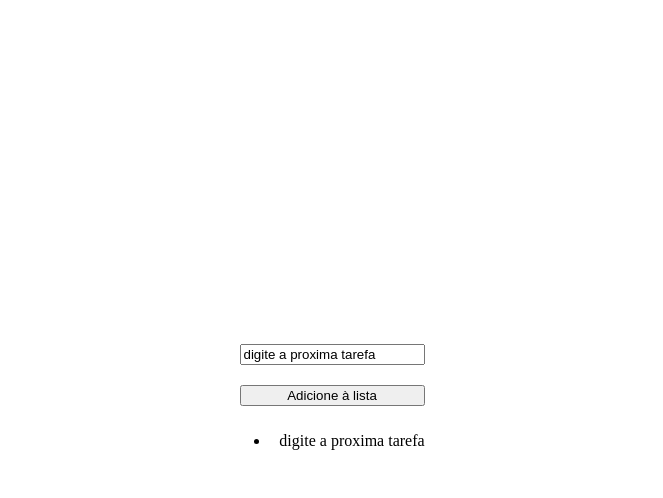
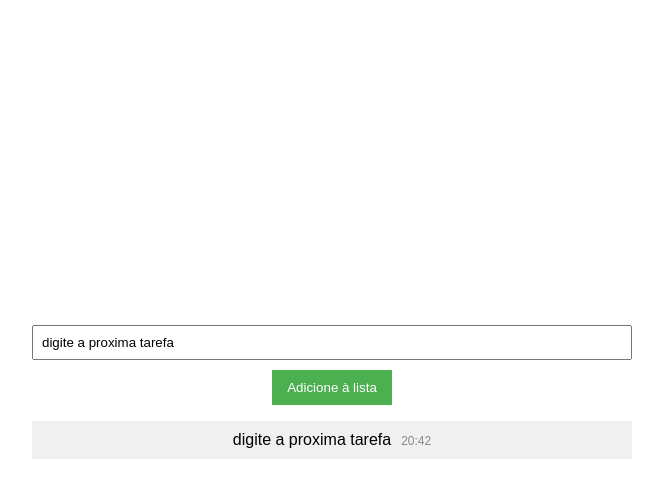
Before and after one commit to kadukitesesi/ESTUDOS_24, a plain HTML site: page javascript/lista de tarefas/index.html in a window 1280 px wide. Both pictures are taken after a click on the button "Adicione à lista". Shown: the whole page, without its empty margins (308-971 px from the left). Drawn offline with Linux system fonts and the light colour scheme.

```diff
--- a/javascript/lista de tarefas/index.html
+++ b/javascript/lista de tarefas/index.html
@@ -8,11 +8,12 @@
 </head>
 <body>
     <main>
-        <input type="text" value="digite a proxima tarefa" id="tarefa" placeholder="Me diga sua próxima tarefa">
-        <input type="button" value="Adicione à lista" onclick="criaTarefa()">
-        <ul id="lista">
-
-        </ul>
+        <div class="card">
+            <input type="text" value="digite a proxima tarefa" id="tarefa" placeholder="Me diga sua próxima tarefa">
+            <input type="button" value="Adicione à lista" onclick="criaTarefa()">
+            <ul id="lista">
+            </ul>
+        </div>
     </main>
     <script src="main.js"></script>
 </body>
--- a/javascript/lista de tarefas/main.js
+++ b/javascript/lista de tarefas/main.js
@@ -1,12 +1,19 @@
-let arrayTarefas = []
+let hoje = new Date();
 
-function criaTarefa(){
-    let conteudo = document.getElementById("tarefa").value
-    let selectLista = document.getElementById("lista")
-    let novaTarefa = document.createElement("li")
+function criaTarefa() {
+    let conteudo = document.getElementById("tarefa").value;
+    let selectLista = document.getElementById("lista");
+    let novaTarefa = document.createElement("li");
+
+    let horaTarefa = hoje.getHours();
+    let minutoTarefa = hoje.getMinutes();
+    let momentoTarefa = `${horaTarefa}:${minutoTarefa}`;
 
     novaTarefa.textContent = conteudo;
     selectLista.appendChild(novaTarefa);
 
-
+    let dataElement = document.createElement("span");
+    dataElement.textContent = momentoTarefa;
+    dataElement.className = "data-tarefa";
+    novaTarefa.appendChild(dataElement);
 }
--- a/javascript/lista de tarefas/style.css
+++ b/javascript/lista de tarefas/style.css
@@ -3,14 +3,52 @@
     height: 100vh;
     display: grid;
     place-items: center;
+    font-family: 'Arial', sans-serif;
 }
 
 main {
-    display: flex;
-    flex-direction: column;
     text-align: center;
+    max-width: 600px; /* Define a largura máxima do main para evitar que ele fique muito largo em telas grandes */
+    width: 80%; /* Define a largura do main em relação à largura do contêiner pai */
 }
 
-input{
-    margin: 10px;
+input[type="text"] {
+    width: 100%;
+    padding: 8px;
+    margin-bottom: 10px;
+    box-sizing: border-box;
 }
+
+input[type="button"] {
+    padding: 10px 15px;
+    background-color: #4CAF50;
+    color: white;
+    border: none;
+    cursor: pointer;
+}
+
+ul {
+    list-style-type: none;
+    padding: 0;
+}
+
+li {
+    background-color: #f0f0f0;
+    padding: 10px;
+    margin: 5px 0;
+}
+
+
+.data-tarefa {
+    color: #888; /* Cor da data */
+    margin-left: 10px; /* Espaçamento à esquerda */
+    font-size: 12px; /* Tamanho da fonte */
+}
+
+
+@media screen and (max-width: 600px) {
+    /* Estilos adicionais para telas menores que 600px */
+    main {
+        width: 90%;
+    }
+}
```
